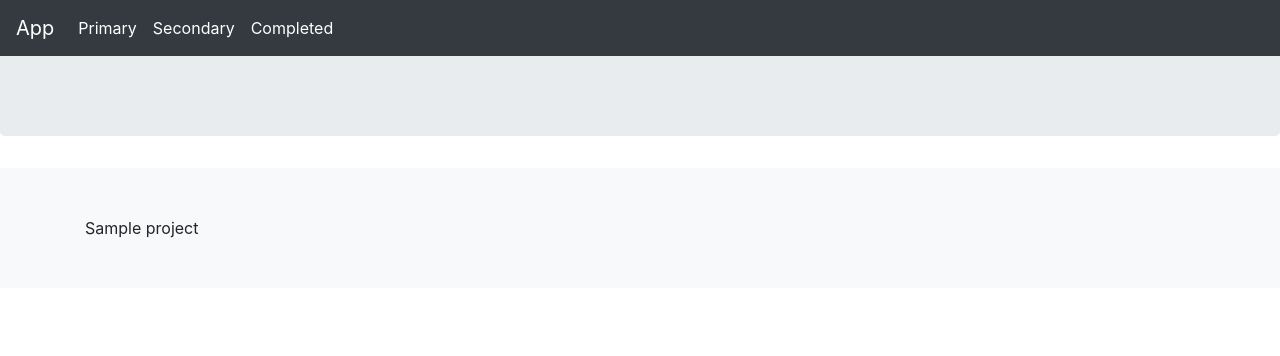
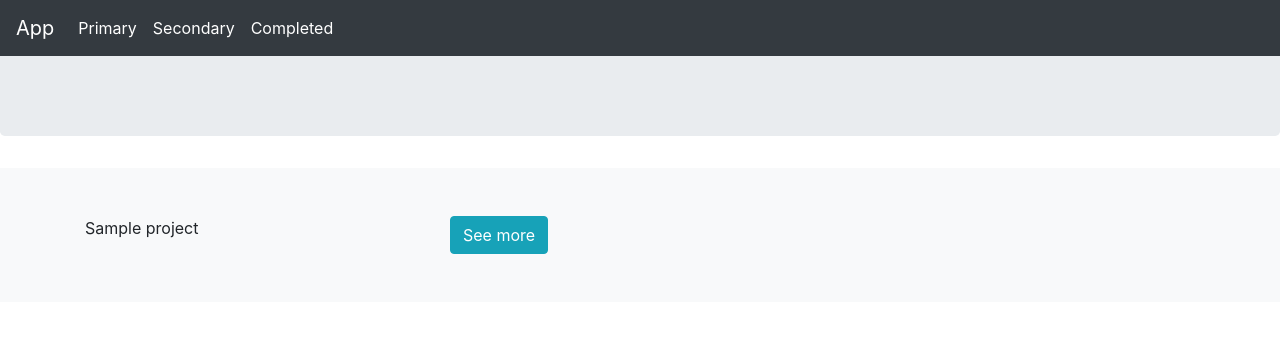
Before and after one commit to nerdial/crowd-to-live, a PHP site: template src/View/project/index.twig in a window 1280 px wide. Shown: the top 356 px of the page. Run offline with PHP 8.4, Linux system fonts and the light colour scheme; the template is opened without the code that fills it: most values are stand-ins (such as "Sample title", 1, 10 or a date in 2020); some libraries are stand-ins or nearby versions.

Commit message:
Implemented more functionality in view

```diff
--- a/src/View/project/index.twig
+++ b/src/View/project/index.twig
@@ -2,10 +2,40 @@
 
 {% block content %}
 
-    {% for project in projects %}
+    <style>
+        .hidden-items {
+            display: none;
+        }
+    </style>
 
-        {{ project | raw }}
+    {% set counter = 1 %}
+    <div class="row">
+        {% for project in projects %}
+            <div class="col-md-4 {% if counter > 3 %} hidden-items {% endif %}">
+                {{ project | raw }}
+                {% set counter = counter + 1 %}
 
-    {% endfor %}
+            </div>
+        {% endfor %}
 
+        <button class="btn btn-info" onclick="displayItems()"> See more</button>
+
+        <br><hr>
+    </div>
+
+    <script>
+
+        function displayItems() {
+
+            let elements = document.getElementsByClassName('hidden-items')
+            Array.from(elements).forEach((el) => {
+                el.style.display = 'block';
+            });
+
+            document.getElementsByClassName('btn-info')[0].style.display = 'none'
+
+        }
+
+
+    </script>
 {% endblock %}
--- a/src/View/project/show.twig
+++ b/src/View/project/show.twig
@@ -2,6 +2,9 @@
 
 {% block content %}
 
+    <div class="col-md-4">
         {{ project | raw }}
+    </div>
+
 
 {% endblock %}
```
Also changed, not shown: src/View/project/item.twig (+2 -5 lines).
